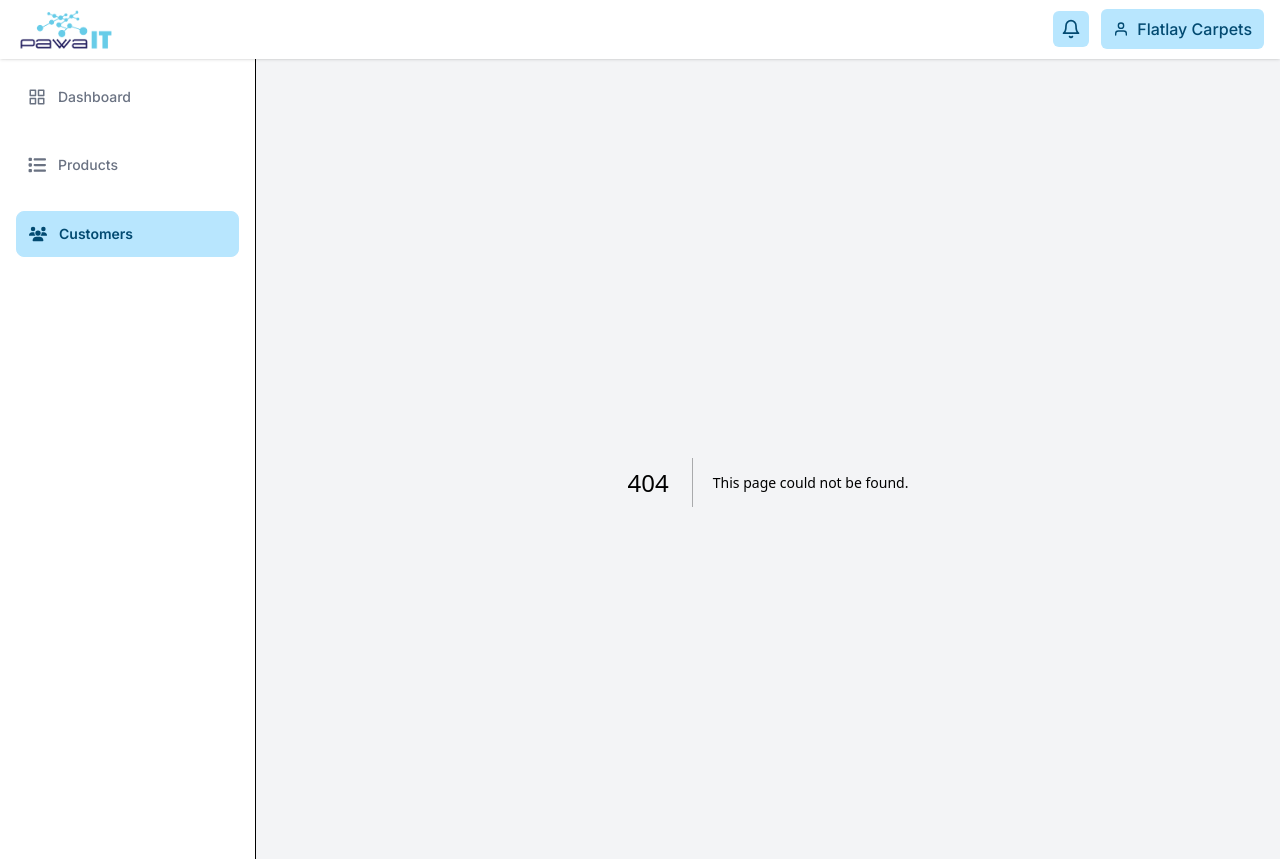
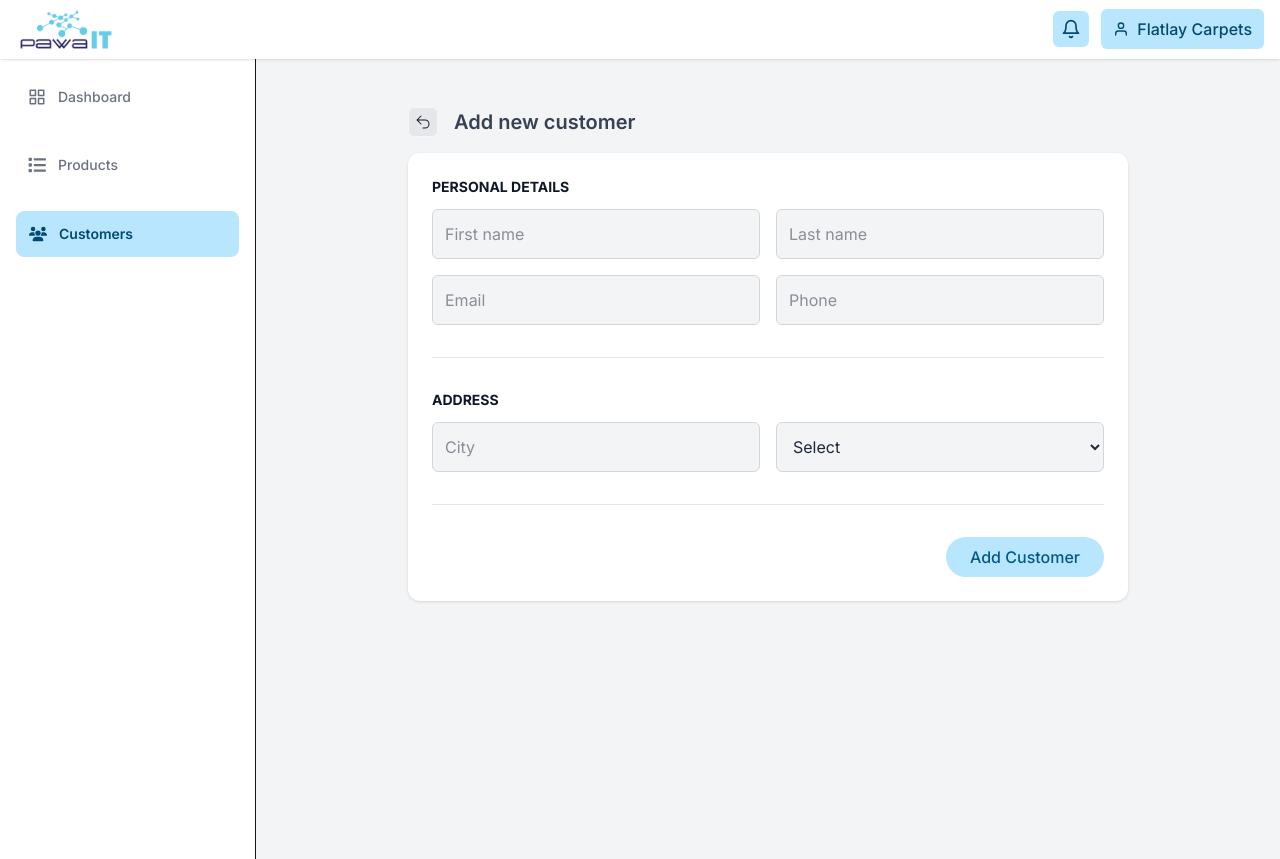
Before and after one commit to sylviachachpawa/cloud-mastery-frontend, a Next.js app: page /customers/add in a window 1280 px wide. Before the commit this address had no page. Built offline with nearby package versions, Linux system fonts and the light colour scheme.

Commit message:
Added new customer form and design

```diff
--- /dev/null
+++ b/app/customers/add/page.tsx
@@ -0,0 +1,133 @@
+"use client";
+
+import { useState } from "react";
+import axios from "axios";
+import NavigationTitleBar from "@/app/components/common/NavigationTitleBar";
+
+export default function AddCustomer() {
+  const [form, setForm] = useState({
+    first_name: "",
+    last_name: "",
+    email: "",
+    phone: "",
+    city: "",
+    country: "",
+  });
+
+  // Handle input change
+  const handleChange = (
+    e: React.ChangeEvent<
+      HTMLInputElement | HTMLTextAreaElement | HTMLSelectElement
+    >
+  ) => {
+    const { name, value } = e.target;
+    setForm((prev) => ({ ...prev, [name]: value }));
+  };
+
+  const handleSubmit = async (e: React.FormEvent) => {
+    e.preventDefault();
+    try {
+      const res = await axios.post("/api/addCustomer", form);
+      console.log("Product added:", res.data);
+      alert("Product added successfully!");
+    } catch (error) {
+      console.error("Error adding product:", error);
+      alert("Something went wrong!");
+    }
+  };
+
+  return (
+    <div className="">
+      <form onSubmit={handleSubmit} className="max-w-3xl mx-auto p-6 space-y-4">
+        {/* PRODUCT DETAILS */}
+        <div className=" flex items-center gap-4">
+          <NavigationTitleBar title="" showBack={true} />
+          <h2 className="text-xl font-semibold text-gray-700">
+            Add new customer
+          </h2>
+        </div>
+        <div className="bg-white rounded-xl shadow max-w-3xl mx-auto p-6 space-y-8">
+          <div className="border-b border-gray-200">
+            <h2 className="text-sm font-bold text-gray-900 uppercase mb-3">
+              Personal Details
+            </h2>
+
+            <div className="grid grid-cols-1 md:grid-cols-2 gap-4 mb-8">
+              <input
+                type="text"
+                name="first_name"
+                placeholder="First name"
+                value={form.first_name}
+                onChange={handleChange}
+                className="w-full p-3 border border-gray-300 rounded-md bg-gray-100 text-gray-800"
+              />
+              <input
+                type="text"
+                name="last_name"
+                placeholder="Last name"
+                value={form.last_name}
+                onChange={handleChange}
+                className="w-full p-3 border border-gray-300 rounded-md bg-gray-100 text-gray-800"
+              />
+              <input
+                type="email"
+                name="email"
+                placeholder="Email"
+                value={form.email}
+                onChange={handleChange}
+                className="w-full p-3 border border-gray-300 rounded-md bg-gray-100 text-gray-800"
+              />
+              <input
+                type="text"
+                name="phone"
+                placeholder="Phone"
+                value={form.phone}
+                onChange={handleChange}
+                className="w-full p-3 border border-gray-300 rounded-md bg-gray-100 text-gray-800"
+              />
+
+            </div>
+          </div>
+          <div className="border-b border-gray-200">
+            <h2 className="text-sm font-bold text-gray-900 uppercase mb-3">
+              Address
+            </h2>
+
+            <div className="grid grid-cols-1 md:grid-cols-2 gap-4 mb-8">
+
+              <input
+                type="text"
+                name="city"
+                placeholder="City"
+                value={form.city}
+                onChange={handleChange}
+                className="w-full p-3 border border-gray-300 rounded-md bg-gray-100 text-gray-800"
+              />
+              <select
+                name="country"
+                value={form.country}
+                onChange={handleChange}
+                className="w-full p-3 border border-gray-300 rounded-md bg-gray-100 text-gray-800"
+              >
+                <option defaultValue="" hidden>Select</option>
+                <option value="Kenya">Kenya</option>
+                <option value="South Africa">South Africa</option>
+                <option value="Uganda">Uganda</option>
+              </select>
+            </div>
+          </div>
+
+          {/* BUTTON */}
+          <div className="flex justify-end">
+            <button
+              type="submit"
+              className="cursor-pointer bg-sky-200 hover:bg-sky-300 text-sky-800 font-medium py-2 px-6 rounded-full transition-transform"
+            >
+              Add Customer
+            </button>
+          </div>
+        </div>
+      </form>
+    </div>
+  );
+}
```
